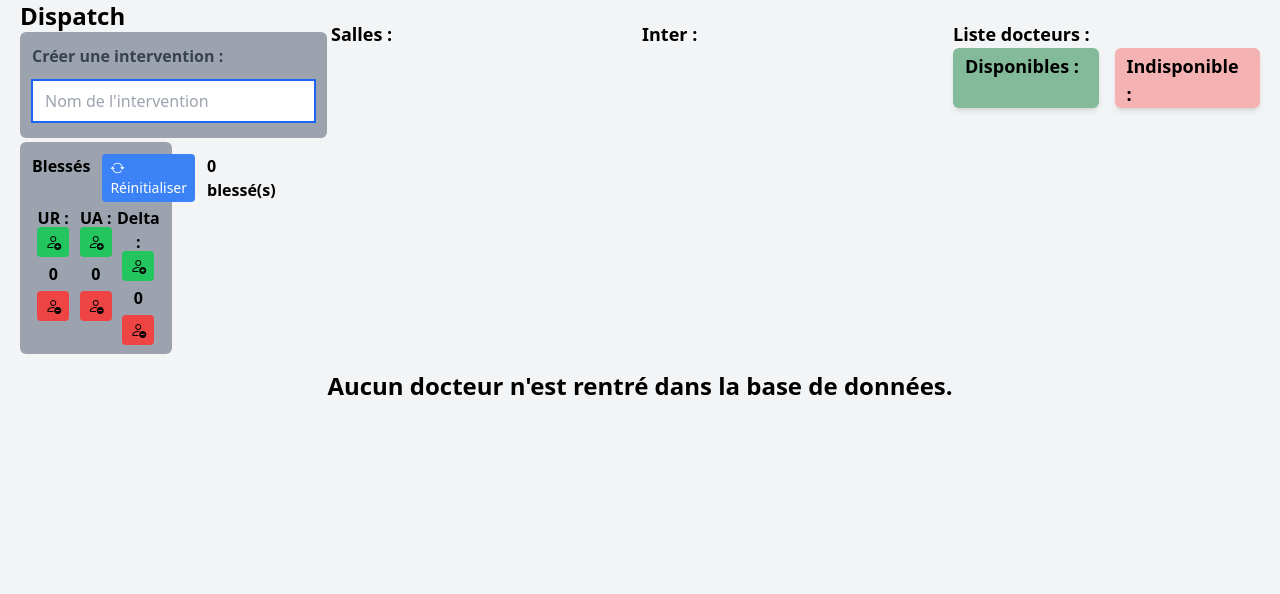
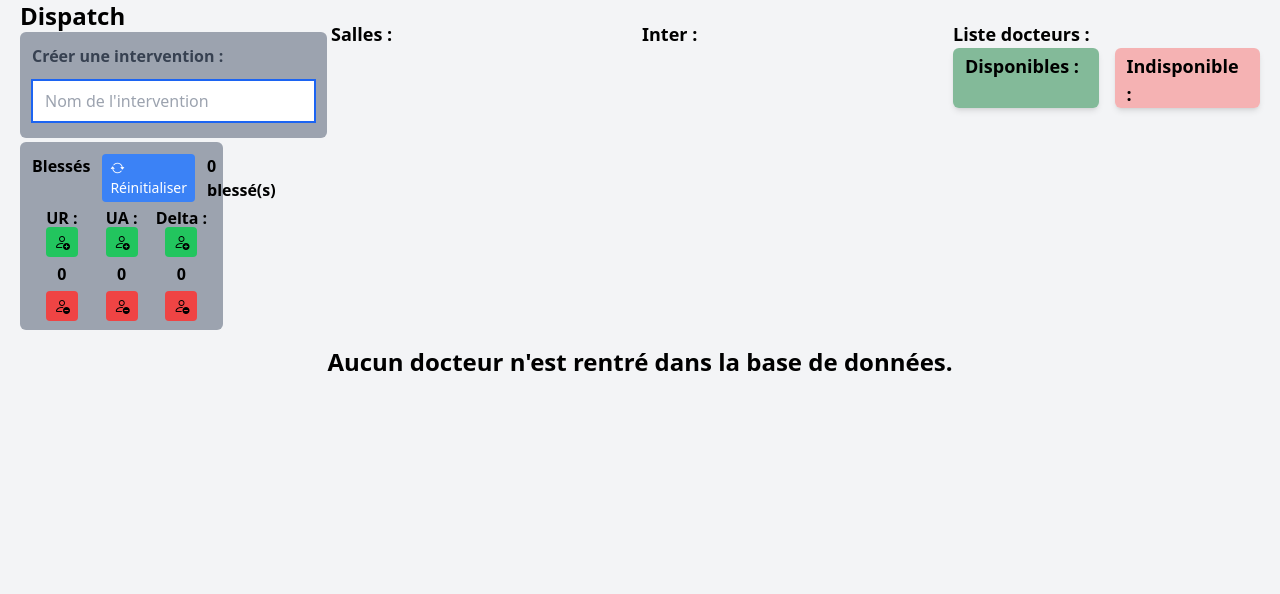
Before and after one commit to Wiibleyde/FailyV-Dispatch, a Flask app: page /lsms in a window 1280 px wide. Shown: the top 594 px of the page. Run offline with Flask 3, Linux system fonts and the light colour scheme; a user stored in the database is signed in; data that the repository does not hold is empty; some libraries are stand-ins or nearby versions.

Commit message:
Fix css problem
Signed-off-by: Wiibleyde <nathan@bonnell.fr>

```diff
--- a/static/output.css
+++ b/static/output.css
@@ -590,6 +590,10 @@ video {
   z-index: 100;
 }
 
+.col-span-2 {
+  grid-column: span 2 / span 2;
+}
+
 .mx-1 {
   margin-left: 0.25rem;
   margin-right: 0.25rem;
--- a/templates/lsms/dispatch.html
+++ b/templates/lsms/dispatch.html
@@ -28,8 +28,8 @@
                             </form>
                         {% endblock %}
                     </div>
-                    <div class="grid grid-cols-2 gap-1">
-                        <div class="bg-gray-400 rounded-md p-3 mt-1">
+                    <div class="grid grid-cols-3 gap-1">
+                        <div class="col-span-2 bg-gray-400 rounded-md p-3 mt-1">
                             <div class="inline-flex flex-row dark:text-white">
                                 <h2 class="text-md font-bold">Blessés</h2>
                                 <a href="/lsms/resetInjured" class="text-sm bg-blue-500 hover:bg-blue-700 text-white py-1 px-2 ml-3 rounded"><i class="bi bi-arrow-repeat"></i> Réinitialiser</a>
```
